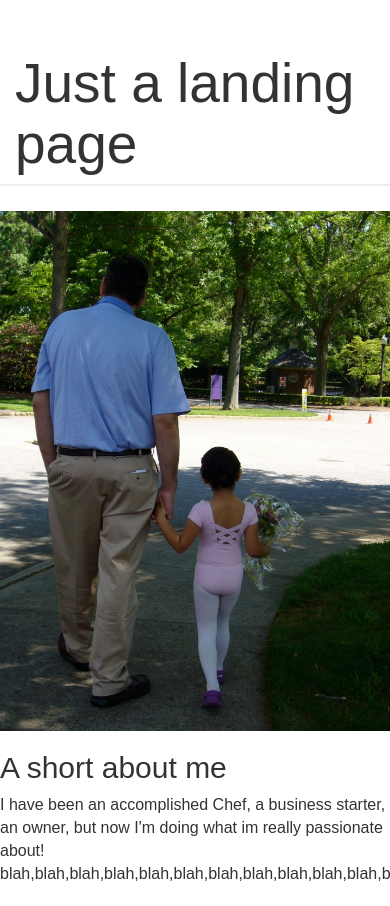
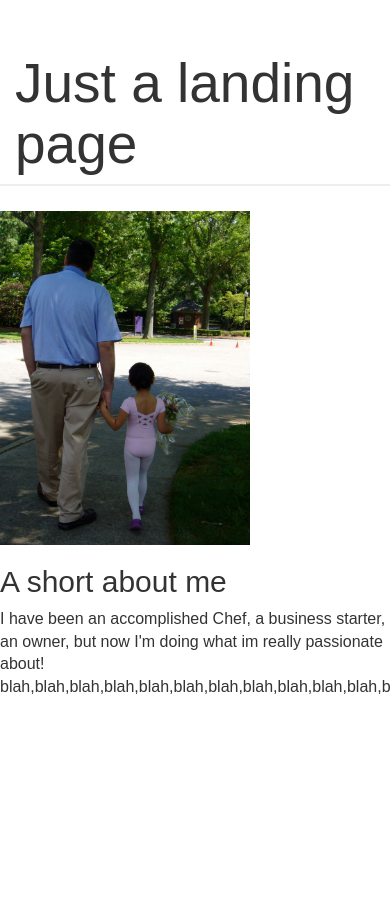
Before and after one commit to chucklapress/portfolio, a Django app: page /about in a window 390 px wide; the page is wider, and only the part inside the window is pictured. Shown: the part 58-964 px from the top of that part. After the commit the page ends 752 px from the top of that part, so only its background shows below. Run offline with Django 3.2, Linux system fonts and the light colour scheme.

Commit message:
changes to about

```diff
--- a/templates/about.html
+++ b/templates/about.html
@@ -61,12 +61,12 @@
   </div>
   <hr>
   <div class="row box-item">
-    <div class="col-md-6">
-      <img src="app/images/chuckdad.jpg" alt="">
-    </div>
+    <div class="col-md-3">
+      <img src="app/images/chuckdad.jpg" width="250" height="350" alt="chuckdad"></div>
+
     <div class="col-md-6">
       <h3>A short about me</h3>
       <span>I have been an accomplished Chef, a business starter, an owner, but now I'm doing what im really passionate about!</span>
-      <p>blah,blah,blah,blah,blah,blah,blah,blah,blah,blah,blah,blah,blah,blah,blah,blah,blah,blah,blah,blah</p>
+      <p>blah,blah,blah,blah,blah,blah,blah,blah,blah,blah,blah,blah,blah,blah,blah,blah,blah,blah,blah,blah</p></div>
   </body>
 </html>
```
